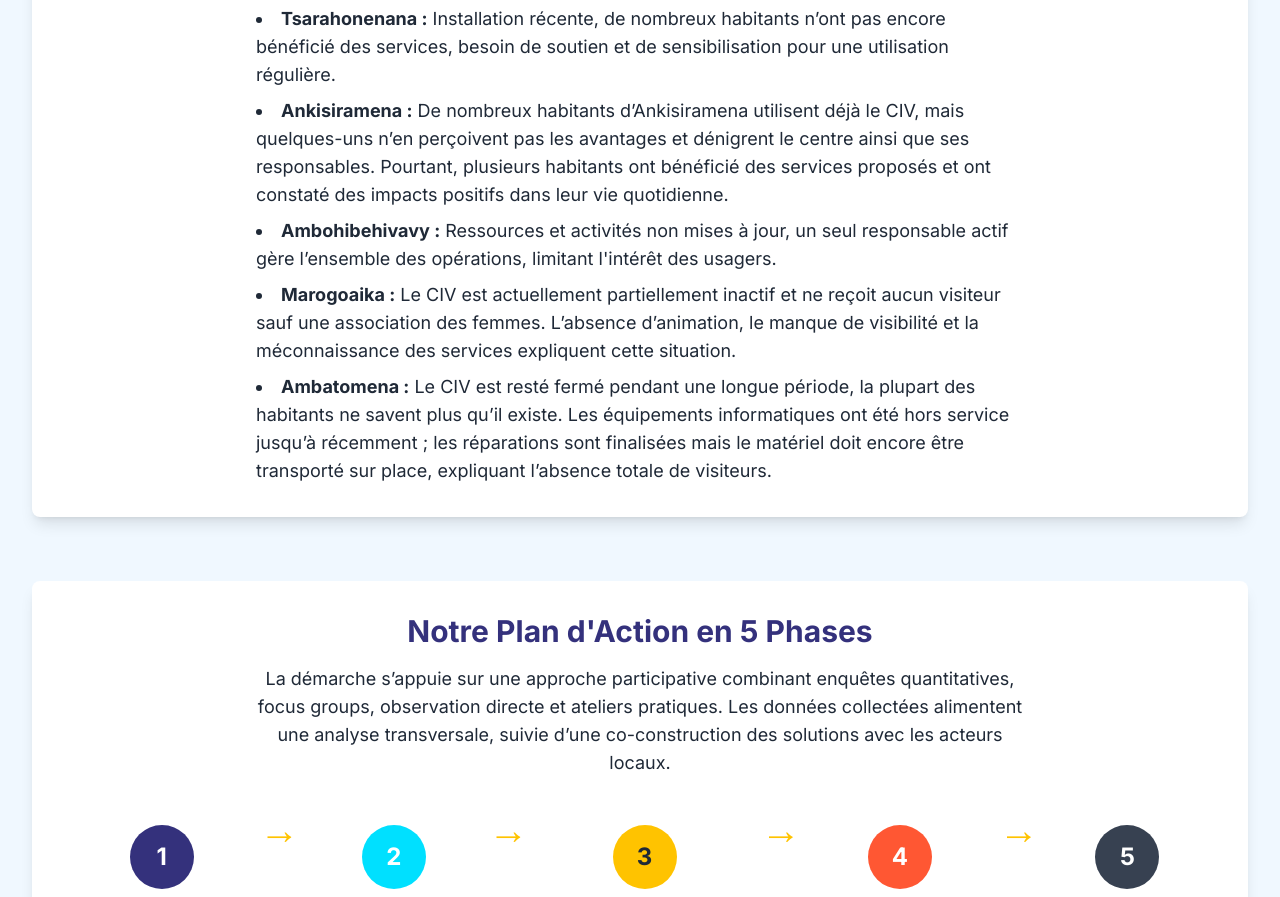
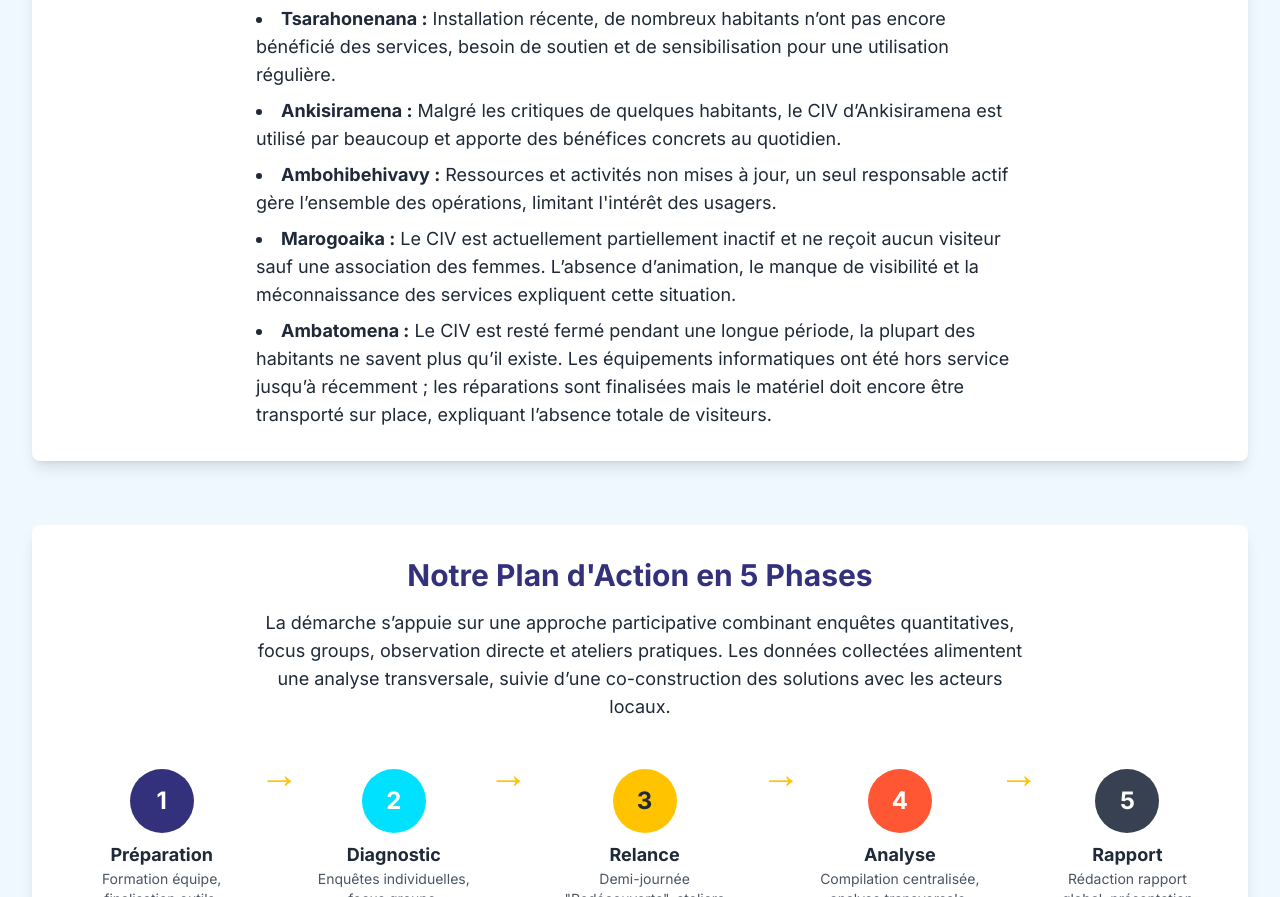
Before and after one commit to TahianaRakoto/redynamisationciv, a plain HTML site: page index.html in a window 1280 px wide. Shown: the part 2227-3124 px from the top of the page. Drawn offline with nearby package versions, Linux system fonts and the light colour scheme.

Commit message:
Update index.html

```diff
--- a/index.html
+++ b/index.html
@@ -117,7 +117,7 @@
                             <li><strong>Nomenjanahary :</strong> Faible clarté des rôles des responsables, locaux peu sécurisés, besoins forts de contenus en santé et agriculture.</li>
                             <li><strong>Ambaravaranala :</strong> L’association gestionnaire du CIV est en sommeil, absence de formalisation des engagements. L’absence d’animation des responsables, et le manque de visibilité.</li>
                             <li><strong>Tsarahonenana :</strong> Installation récente, de nombreux habitants n’ont pas encore bénéficié des services, besoin de soutien et de sensibilisation pour une utilisation régulière.</li>
-                            <li><strong>Ankisiramena :</strong> De nombreux habitants d’Ankisiramena utilisent déjà le CIV, mais quelques-uns n’en perçoivent pas les avantages et dénigrent le centre ainsi que ses responsables. Pourtant, plusieurs habitants ont bénéficié des services proposés et ont constaté des impacts positifs dans leur vie quotidienne.</li>
+                            <li><strong>Ankisiramena :</strong> Malgré les critiques de quelques habitants, le CIV d’Ankisiramena est utilisé par beaucoup et apporte des bénéfices concrets au quotidien.</li>
                             <li><strong>Ambohibehivavy :</strong> Ressources et activités non mises à jour, un seul responsable actif gère l’ensemble des opérations, limitant l'intérêt des usagers.</li>
                             <li><strong>Marogoaika :</strong> Le CIV est actuellement partiellement inactif et ne reçoit aucun visiteur sauf une association des femmes. L’absence d’animation, le manque de visibilité et la méconnaissance des services expliquent cette situation.</li>
                             <li><strong>Ambatomena :</strong> Le CIV est resté fermé pendant une longue période, la plupart des habitants ne savent plus qu’il existe. Les équipements informatiques ont été hors service jusqu’à récemment ; les réparations sont finalisées mais le matériel doit encore être transporté sur place, expliquant l’absence totale de visiteurs.</li>
```
